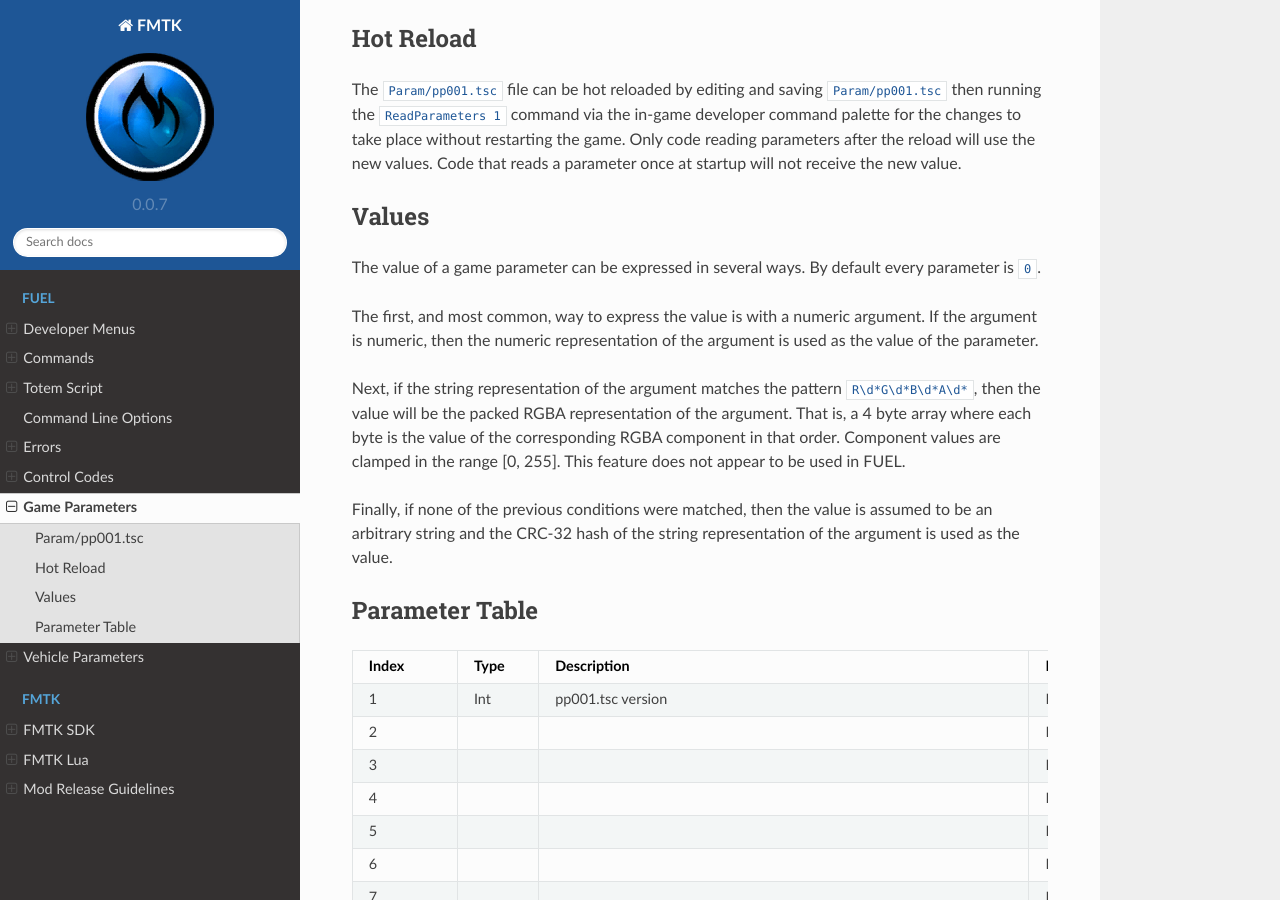
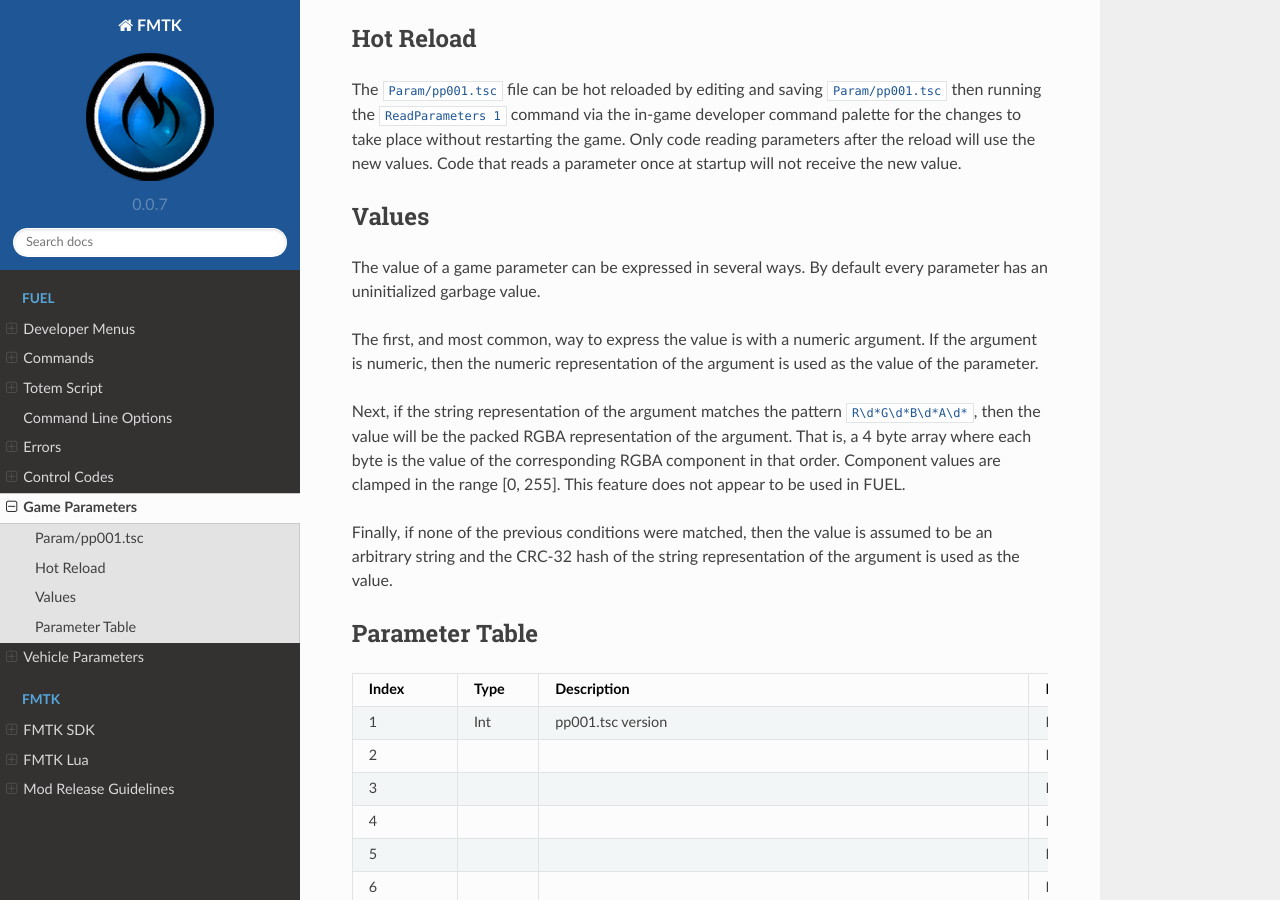
Before and after one commit to widberg/fmtk, a Sphinx documentation site: the page built from docs/source/fuelgameparam.rst, in a window 1280 px wide and 900 px high, scrolled down 318 px. Built offline with Sphinx 7.4.7 and the Read the Docs theme 2.0.0, drawn with Linux system fonts in a browser that asks for light colours.

Commit message:
Updated putparam info

```diff
--- a/docs/source/fuelgameparam.rst
+++ b/docs/source/fuelgameparam.rst
@@ -14,7 +14,7 @@ The ``Param/pp001.tsc`` file can be hot reloaded by editing and saving ``Param/p
 Values
 ------
 
-The value of a game parameter can be expressed in several ways. By default every parameter is ``0``.
+The value of a game parameter can be expressed in several ways. By default every parameter has an uninitialized garbage value.
 
 The first, and most common, way to express the value is with a numeric argument. If the argument is numeric, then the numeric representation of the argument is used as the value of the parameter.
 
```
